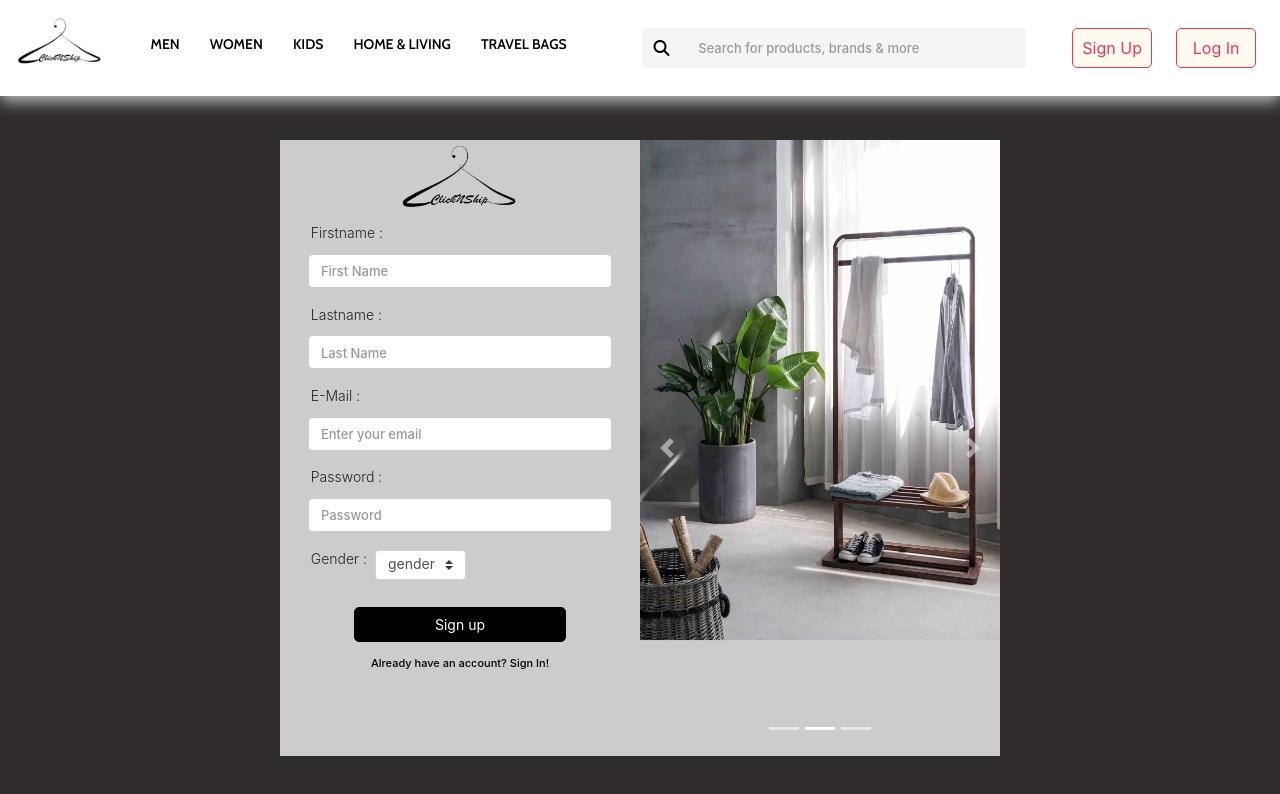
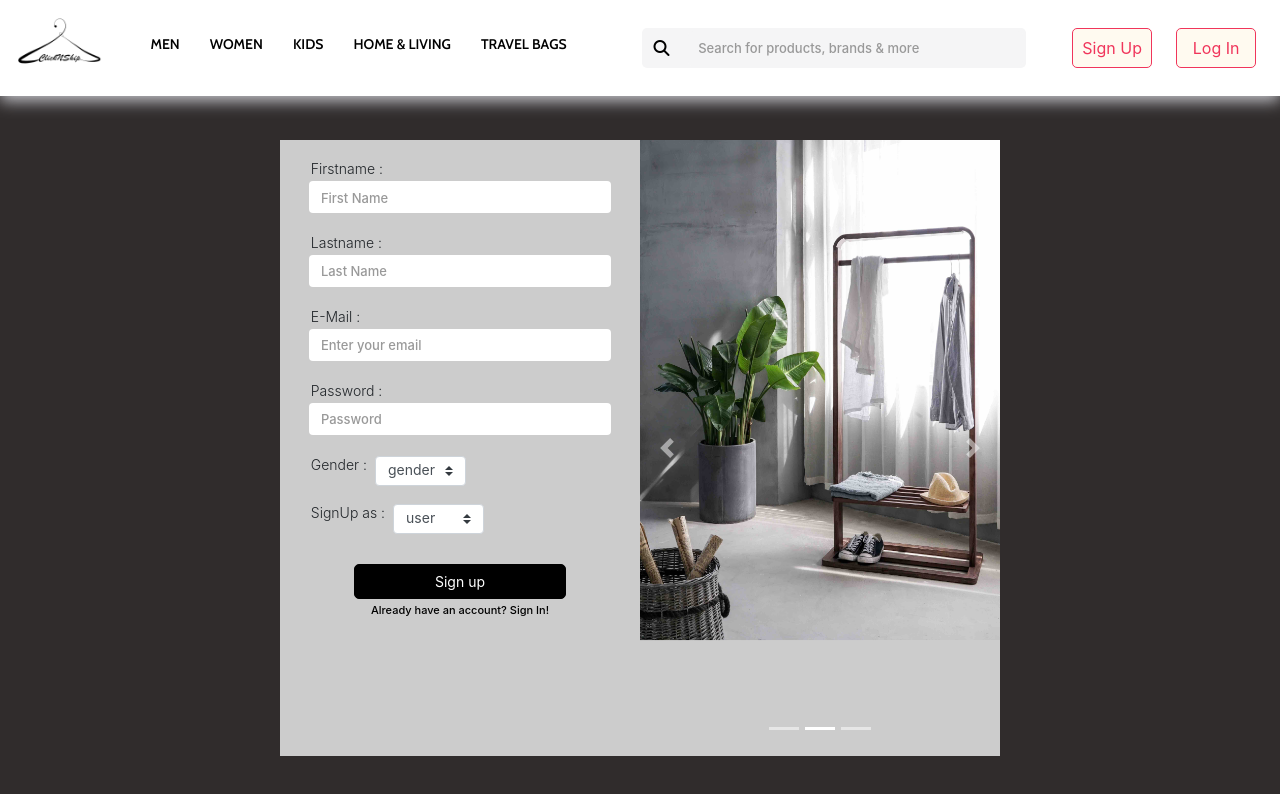
Before and after one commit to vanshika-1211/clicknship, a React (Create React App) app in the folder Front-End/: page /userSignup in a window 1280 px wide. Shown: the top 794 px of the page. Built offline with nearby package versions, Linux system fonts and the light colour scheme; the HTML template or start-up script is replaced by a standard one.

Commit message:
User can signUp as seller/buyer

```diff
--- a/Front-End/src/Routes/Login/Login.js
+++ b/Front-End/src/Routes/Login/Login.js
@@ -37,11 +37,30 @@ class Login extends Component {
           console.log(response.data.jwt);
           if(response.status === 200){
             if(response.data !== 'Not Verified!'){
-              this.setState({loading : false});
-              this.setState({redirect : '/'});
+
               localStorage.setItem('token',response.data.jwt);
               localStorage.setItem('username',userData.username);
-              window.location.reload();
+
+              ServerService.fetchDetailsByUserID(userData.username)
+                .then(res => {
+                  console.log(res);
+                  if(res.data.roles === 'Seller'){
+                    this.setState({loading : false});
+                    this.setState({redirect : '/Seller'});
+                    localStorage.setItem('role','seller');
+                    window.location.reload();
+                  }
+                  else{
+                    this.setState({loading : false});
+                    this.setState({redirect : '/'});
+                    window.location.reload();
+                  }
+                })
+                .catch(err => {
+                  console.log(err);
+                })
+
+
             }
             else{
               this.setState({notVerified : true});
--- a/Front-End/src/Routes/SignUp/Form.css
+++ b/Front-End/src/Routes/SignUp/Form.css
@@ -9,8 +9,19 @@ light green: #A3C4BC
 
 form {
   width: 100%;
-  display: flex;
+  /* display: flex; */
   flex-wrap: wrap;
+}
+.signupFormForm{
+  height: 100%;
+}
+.signupFormForm > div{
+  margin-bottom: 3px;
+  position: relative;
+  margin-bottom: 12px;
+}
+.signupFormForm span{
+  position: absolute;
 }
 label {
   font-size: 0.8em;
@@ -52,7 +63,7 @@ form{
 }
 .genderError{
   justify-content: flex-start;
-  margin-left: 20%;
+  margin-left: 23%;
 }
 .signup img{
   height: 8vh;
@@ -64,6 +75,6 @@ form{
 button{
   margin: auto;
 }
-/* .link{
-  transform: translateX(39%);
-} */
+.selectContainerDiv{
+  text-align: left;
+}
--- a/Front-End/src/Routes/SignUp/Form.js
+++ b/Front-End/src/Routes/SignUp/Form.js
@@ -36,12 +36,14 @@ class App extends Component {
     email: null,
     password: null,
     gender: null,
+    user: null,
     formErrors: {
       firstName: "",
       lastName: "",
       email: "",
       password: "",
       gender: "",
+      user: "",
     }
   }
 
@@ -83,6 +85,10 @@ class App extends Component {
         formErrors.gender =
           value.length < 3 ? "select an option" : "";
         break;
+      case "user":
+        formErrors.user =
+          value.length < 3 ? "select an option" : "";
+        break;
       default:
         break;
     }
@@ -100,10 +106,13 @@ class App extends Component {
           <div className='signup_box'>
 
             <div className='signup'>
-              <img src={logoSrc} alt='logo'/>
+              {/* <img src={logoSrc} alt='logo'/> */}
 
-              <form onSubmit={this.handleSubmit}>
-                <h5>Firstname : </h5><br></br>
+              <form className='signupFormForm' onSubmit={this.handleSubmit}>
+
+                <div>
+                  <div>
+                    <h5>Firstname : </h5>
                     <input
                       type='text'
                       className={formErrors.firstName.length > 0 ? "error" : null}
@@ -112,10 +121,14 @@ class App extends Component {
                       onChange={this.handleChange}
                       required
                     />
+                  </div>
                   {formErrors.firstName.length > 0 && (
                     <span className="errorMessage">{formErrors.firstName}</span>
                   )}
+                </div>
 
+                <div>
+                  <div>
                     <h5>Lastname :</h5><br></br>
                     <input
                       type='text'
@@ -125,10 +138,14 @@ class App extends Component {
                       onChange={this.handleChange}
                       required
                   />
+                  </div>
                   {formErrors.lastName.length > 0 && (
                     <span className="errorMessage">{formErrors.lastName}</span>
                   )}
+                </div>
 
+                <div>
+                  <div>
                   <h5>E-Mail :</h5><br></br>
                   <input
                     type='email'
@@ -138,10 +155,15 @@ class App extends Component {
                     onChange={this.handleChange}
                     required
                   />
+                  </div>
                   {formErrors.email.length > 0 && (
                     <span className="errorMessage">{formErrors.email}</span>
                   )}
+                </div>
 
+
+                <div>
+                  <div>
                     <h5>Password :</h5><br></br>
                     <input
                       type='password'
@@ -151,20 +173,40 @@ class App extends Component {
                       onChange={this.handleChange}
                       required
                     />
+                  </div>
                   {formErrors.password.length > 0 && (
                     <span className="errorMessage">{formErrors.password}</span>
                   )}
+                </div>
 
-                <h5>Gender :</h5><br></br>
+                <div className='selectContainerDiv'>
+                  <div>
+                    <h5>Gender :</h5>
                     <select name='gender' onChange={this.handleChange} className="custom-select">
                       <option value='ge'>gender</option>
                       <option value='male'>Male</option>
                       <option value='female'>Female</option>
                     </select>
+                  </div>
                   {formErrors.gender.length > 0 && (
                     <span className="errorMessage genderError">{formErrors.gender}</span>
                   )}
-                <br></br>
+                </div>
+
+                <div className='selectContainerDiv'>
+                  <div>
+                    <h5>SignUp as :</h5>
+                    <select name='user' onChange={this.handleChange} className="custom-select">
+                      <option value='ge'>user</option>
+                      <option value='Seller'>Seller</option>
+                      <option value='buyer'>Buyer</option>
+                    </select>
+                  </div>
+                  {formErrors.user.length > 0 && (
+                    <span className="errorMessage genderError">{formErrors.gender}</span>
+                  )}
+                </div>
+
 
                 <button type='submit'>Sign up</button>
                 <Link to='/userLogin' className='link'>
--- a/Front-End/src/Routes/SignUp/SignUp.css
+++ b/Front-End/src/Routes/SignUp/SignUp.css
@@ -49,6 +49,7 @@
   display: block;
   margin-top: 7px;
   margin-bottom: 3px;
+  /* height: 10px; */
 }
 .signup input{
   width: 100%;
--- a/Front-End/src/Routes/SignUp/SignUp.js
+++ b/Front-End/src/Routes/SignUp/SignUp.js
@@ -27,7 +27,7 @@ class SignUp extends Component {
       password : details.password,
       confirmPassword : details.password,
       gender : details.gender,
-      roles : 'user'
+      roles : details.user,
     }
     console.log(userData);
 
```
Lines whose indentation alone changed are shown as unchanged.
